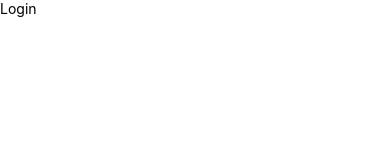
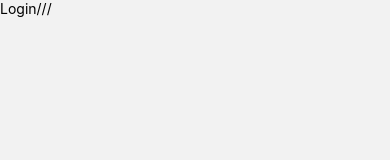
Before and after one commit to bhogeminal/Todolistpractice, a React Native app: screen / in a window 390 px wide. Shown: the top 160 px of the page. Built offline with nearby package versions, Linux system fonts and the light colour scheme.

Commit message:
update code

```diff
--- a/App.js
+++ b/App.js
@@ -3,7 +3,7 @@ import React from 'react'
 import Routes from './src/Navigation/Routes'
 const App = () => {
   return (
-    <View>
+    <View style={{flex:1}}>
 <Routes/>
     </View>
   )
--- a/package.json
+++ b/package.json
@@ -15,7 +15,8 @@
     "react": "18.2.0",
     "react-native": "0.73.6",
     "react-native-safe-area-context": "^4.9.0",
-    "react-native-screens": "^3.29.0"
+    "react-native-screens": "^3.29.0",
+    "react-native-size-matters": "^0.4.2"
   },
   "devDependencies": {
     "@babel/core": "^7.20.0",
--- a/src/Navigation/Authstack.js
+++ b/src/Navigation/Authstack.js
@@ -2,7 +2,7 @@ import React from "react";
 import { View,Text } from "react-native";
 import { Login ,Register} from "..";
 import { createNativeStackNavigator } from '@react-navigation/native-stack';
-
+import navigationStrings from "../constant/navigationStrings";
 
 const Stack = createNativeStackNavigator();
 
@@ -10,8 +10,8 @@ const Stack = createNativeStackNavigator();
 const Authstack = () => {
   return (
       <Stack.Navigator screenOptions={{headerShown:false}}>
-        <Stack.Screen name="Login" component={Login} />
-        <Stack.Screen name="Register" component={Register} />
+        <Stack.Screen name={navigationStrings.LOGIN} component={Login} />
+        <Stack.Screen name={navigationStrings.REGISTER} component={Register} />
 
       </Stack.Navigator>
   )
--- a/src/Navigation/Routes.js
+++ b/src/Navigation/Routes.js
@@ -6,11 +6,9 @@ import Authstack from './Authstack';
 const Routes = () => {
   return (
     <NavigationContainer>
-<Authstack/>
+{Authstack()}
       </NavigationContainer>
   )
 }
 
 export default Routes
-
-const styles = StyleSheet.create({})
--- a/src/screen/Login/Login.js
+++ b/src/screen/Login/Login.js
@@ -4,7 +4,7 @@ import React from 'react'
 const Login = () => {
   return (
     <View>
-      <Text>Login</Text>
+      <Text>Login///</Text>
     </View>
   )
 }
```
Also changed, not shown: src/Navigation/Mainstack.js (+14 -0 lines), 2 other files (tests, documents, lock files or other folders).
